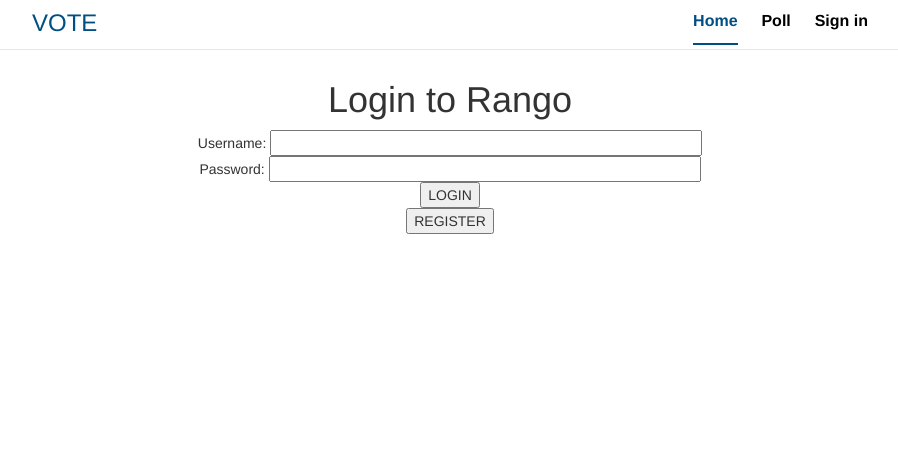
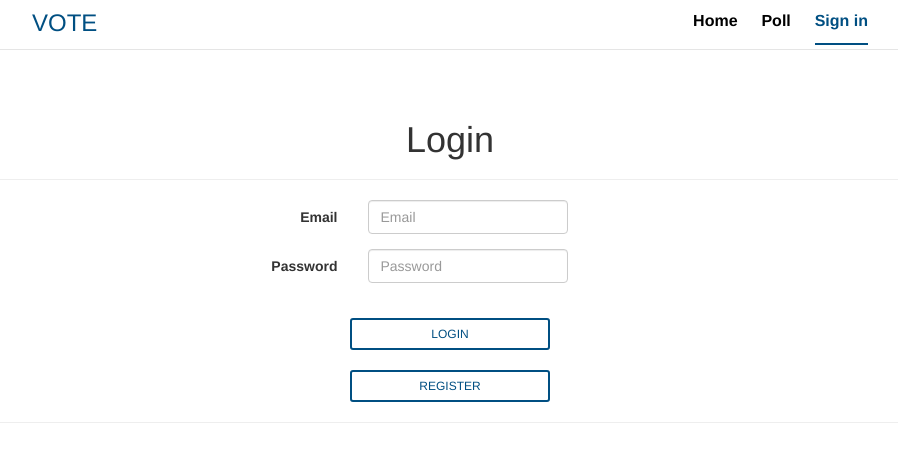
Before and after one commit to bluegothic/it_project, a Django app: page /rango/login/ in a window 1280 px wide. Shown: the part 30-492 px from the top of the page, without its empty margins (190-1088 px from the left). Run offline with Django 3.2, Linux system fonts and the light colour scheme; some libraries are stand-ins or nearby versions.

Commit message:
login and register page

```diff
--- a/static/bootstrap/css/base.css
+++ b/static/bootstrap/css/base.css
@@ -103,3 +103,11 @@ body {
     float: right;
   }
 }
+
+.footer{
+  height: 20px;
+  background-color: white;
+  width: 100%;
+  margin-top: 10px;
+  color: #fff;
+}
--- /dev/null
+++ b/static/bootstrap/css/login.css
@@ -0,0 +1,15 @@
+.btn-default,
+.btn-default:hover,
+.btn-default:focus {
+  width: 200px;
+  color: #004F82;
+  background-color: #fff;
+  border: 2px solid #004F82;
+  margin-top: 20px;
+  margin-left: auto;
+  margin-right: auto;
+}
+
+.form-control{
+  width: 200px;
+}
--- a/templates/rango/base.html
+++ b/templates/rango/base.html
@@ -61,6 +61,7 @@
         <li><a href="{% url 'rango:index' %}">Index</a></li>
     </ul>
 </div> -->
+<div><hr /></div>
 
 <script src="{% static 'bootstrap/js/bootstrap.min.js' %}"></script>
 </body>
--- a/templates/rango/index.html
+++ b/templates/rango/index.html
@@ -39,7 +39,7 @@
                 </p>
             </a>
             <a href="#" class="list-group-item">
-                <h3 class="list-group-item-heading">List group item heading</h3>
+                <h4 class="list-group-item-heading">List group item heading</h4>
                 <p class="list-group-item-text">
                     <span class="glyphicon glyphicon-user" aria-hidden="true"></span>
                     124 July 28, 2021
--- a/templates/rango/login.html
+++ b/templates/rango/login.html
@@ -5,17 +5,45 @@
     Login
 {% endblock %}
 
+{% block link_block %}
+    <link href="{% static 'bootstrap/css/login.css' %}" rel="stylesheet">
+{% endblock %}
+
+
+{% block nav_block %}
+  <li><a href="{% url 'rango:index' %}">Home</a></li>
+  <li><a href="{% url 'rango:createpoll' %}">Poll</a></li>
+  <li class="active"><a href="{% url 'rango:login' %}">Sign in</a></li>
+{% endblock %}
+
 {% block body_block %}
-    <h1>Login to Rango</h1>
-    <form id="login_form" method="POST" action="{% url 'rango:login' %}">
+<div class="container">
+    <div class="page-header">
+      <h1>Login</h1>
+    </div>
+
+    <form id="login_form" class="form-horizontal text-center" method="POST" action="{% url 'rango:login' %}">
         {% csrf_token %}
-        Username: <input type="text" name="username" value="" size="50"/>
-        <br/>
-        Password: <input type="password" name="password" value="" size="50"/>
-        <br/>
-        <input type="submit" value="LOGIN"/>
+        <div class="form-group">
+            <label for="inputEmail3" class="col-md-2 control-label col-md-offset-3">Email</label>
+            <div class="col-md-6">
+                <input type="email" class="form-control" id="inputEmail3" placeholder="Email" name="username">
+            </div>
+        </div>
+        <div class="form-group">
+            <label for="inputPassword3" class="col-md-2 control-label col-md-offset-3">Password</label>
+            <div class="col-md-6">
+                <input type="password" class="form-control" id="inputPassword3" placeholder="Password" name="password">
+            </div>
+        </div>
+        <input type="submit" class="btn btn-lg btn-default btn-sm" value="LOGIN"/>
     </form>
     <form id="reg_form" method="GET" action="{% url 'rango:register' %}">
-        <input type="submit" value="REGISTER"/>
+        <input type="submit" class="btn btn-lg btn-default btn-sm" value="REGISTER"/>
     </form>
+
+  </div>
+
+
+
 {% endblock %}
```
Also changed, not shown: static/bootstrap/css/register.css (added, +11 -0 lines), templates/rango/poll.html (+7 -2 lines), templates/rango/register.html (+18 -4 lines).
